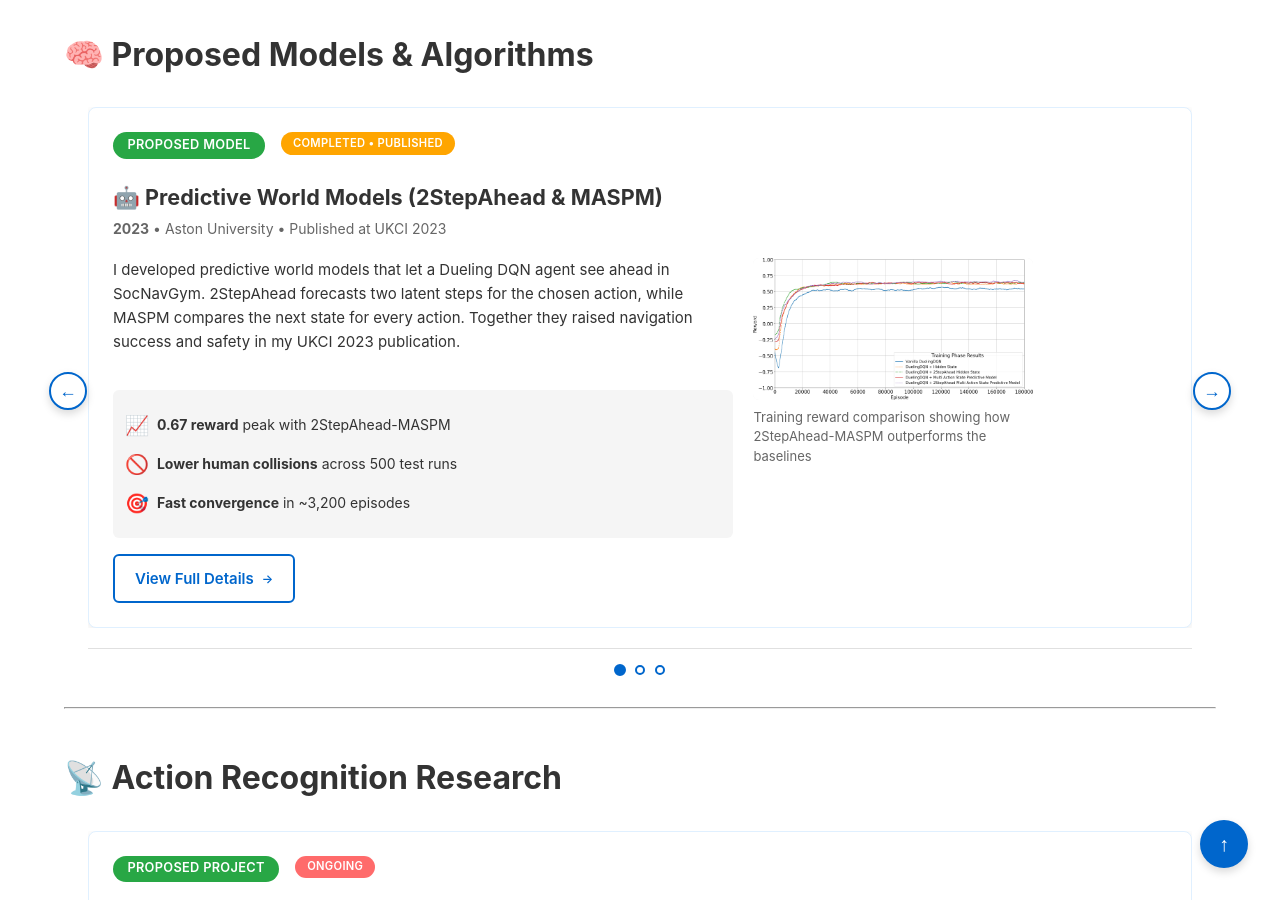
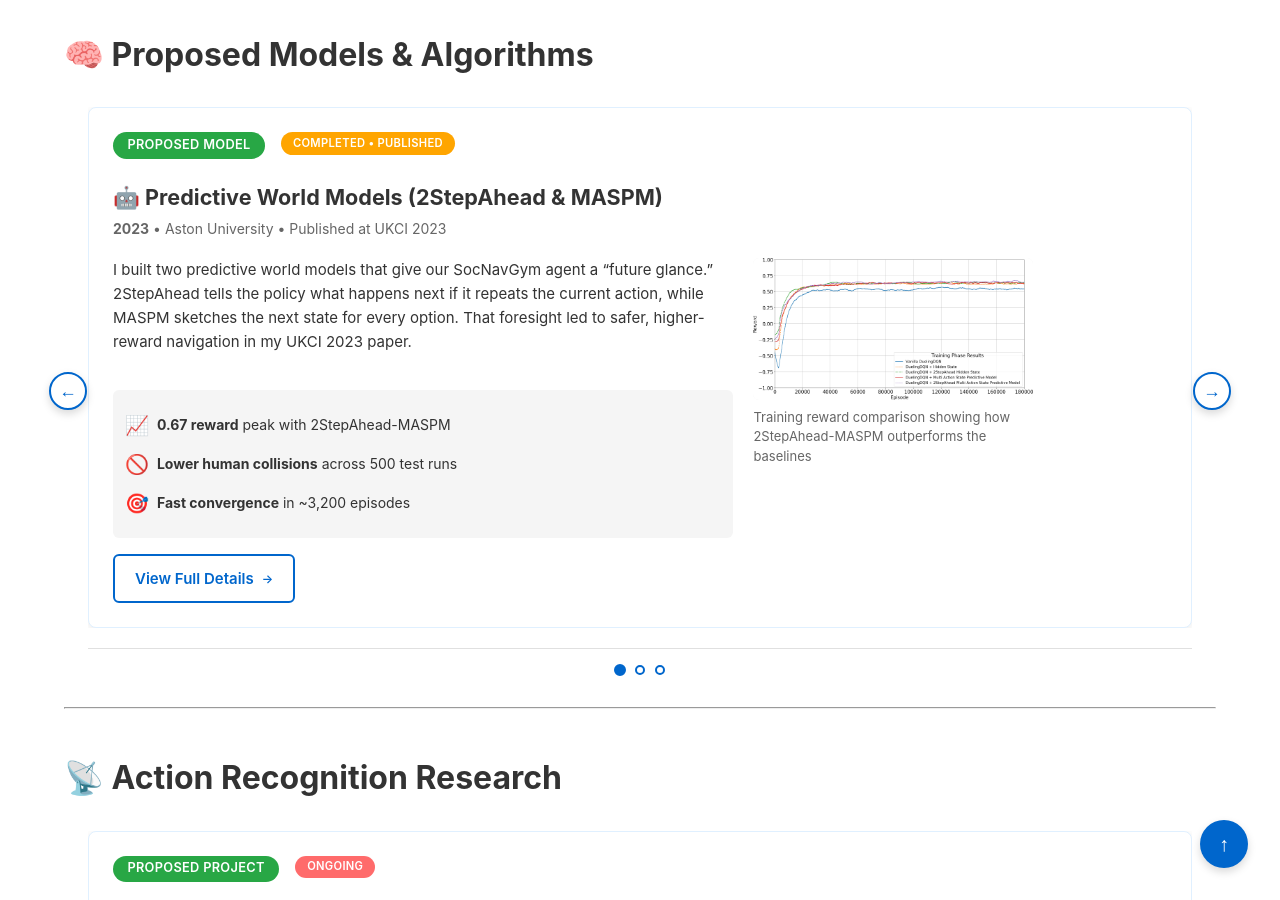
Before and after one commit to goodluckoguzie/goodluckoguzie.github.io, a Jekyll site: the page built from portfolio.md, in a window 1280 px wide and 900 px high, scrolled down 1378 px. Built offline with Jekyll 4.4.1, drawn with Linux system fonts in a browser that asks for light colours.

Commit message:
Make predictive world models card intro more engaging

```diff
--- a/portfolio.md
+++ b/portfolio.md
@@ -236,7 +236,7 @@ These are the environments I've created or contributed to for evaluating reinfor
 
           <div class="card-content">
             <div class="card-text">
-              <p class="project-description">I developed predictive world models that let a Dueling DQN agent see ahead in SocNavGym. 2StepAhead forecasts two latent steps for the chosen action, while MASPM compares the next state for every action. Together they raised navigation success and safety in my UKCI 2023 publication.</p>
+              <p class="project-description">I built two predictive world models that give our SocNavGym agent a “future glance.” 2StepAhead tells the policy what happens next if it repeats the current action, while MASPM sketches the next state for every option. That foresight led to safer, higher-reward navigation in my UKCI 2023 paper.</p>
 
               <div class="project-stats" style="margin: 1rem 0; padding: 0.75rem; background: var(--bg-alt); border-radius: 6px; font-size: 0.875rem;">
                 <div style="display: flex; align-items: center; gap: 0.5rem; margin: 0.5rem 0;">
```
